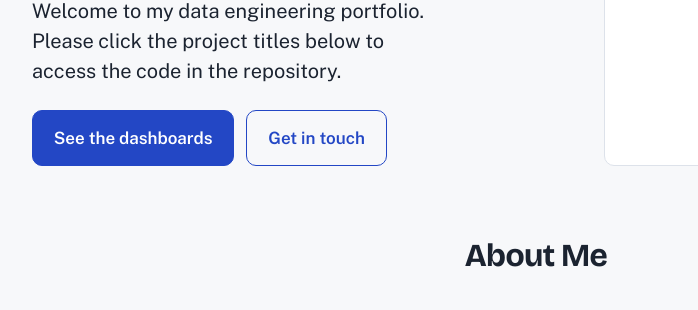
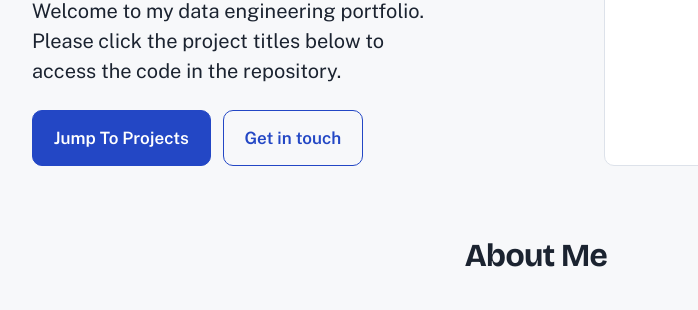
Before and after one commit to eboniethomas16/Elizabeth-Thomas-Portfolio, a plain HTML site: page index.html in a window 1280 px wide. Shown: the part 375-685 px from the top of the page, 104-802 px from the left. Drawn offline with nearby package versions, Linux system fonts and the light colour scheme.

Commit message:
Update index.html

```diff
--- a/index.html
+++ b/index.html
@@ -182,7 +182,7 @@ footer :focus-visible{outline-color:#BFD0FF}
       <p class="role">Data Scientist, Project Manager, Industrial Engineer</p>
       <p class="value">Welcome to my data engineering portfolio. Please click the project titles below to access the code in the repository.</p>
       <div class="cta">
-        <a class="btn primary" href="#projects">See the dashboards</a>
+        <a class="btn primary" href="#projects">Jump To Projects</a>
         <a class="btn secondary" href="#contact">Get in touch</a>
       </div>
     </div>
```
